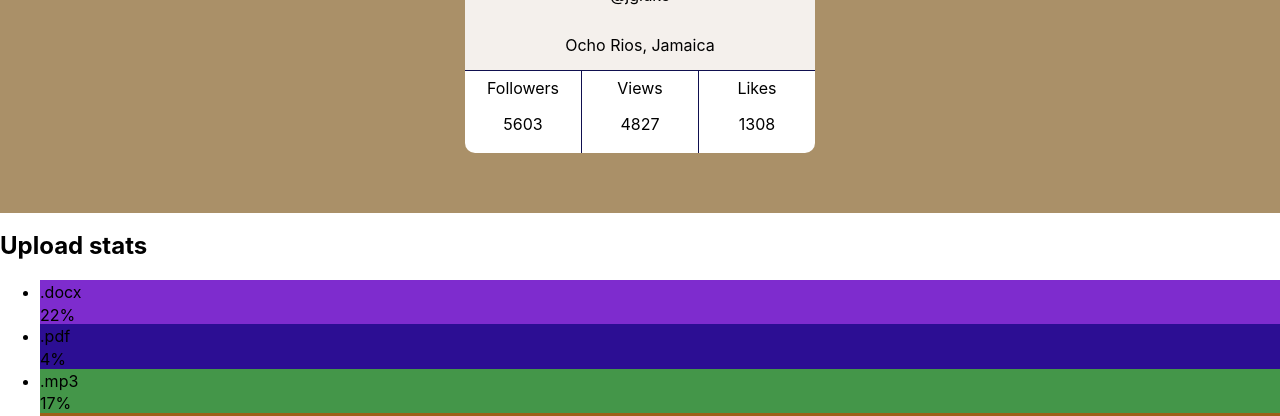
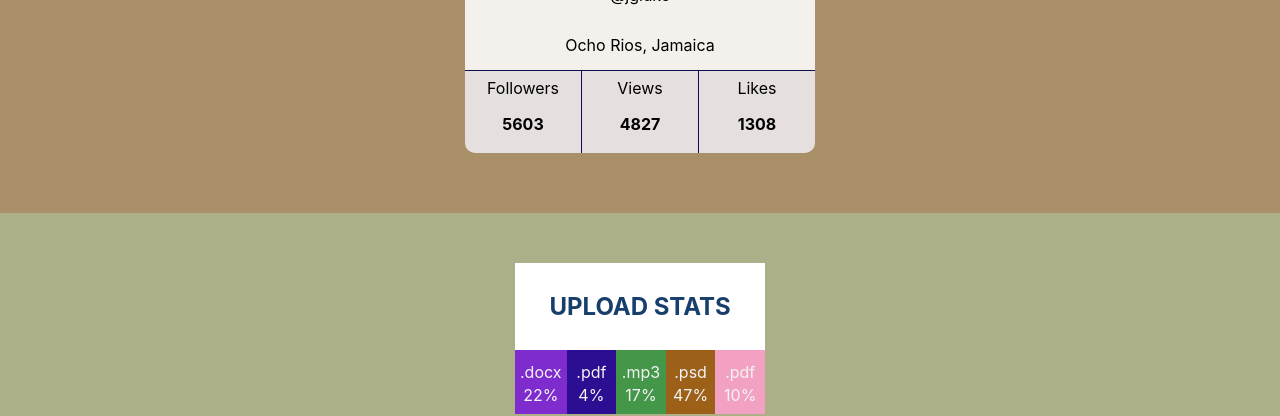
Before and after one commit to EuJinnLucaShow/goit-react-hw-01-components, a React (Create React App) app: page / in a window 1280 px wide. Shown: the part 408-824 px from the top of the page. Built offline with nearby package versions, Linux system fonts and the light colour scheme.

Commit message:
Added styles file to Statistics
Added styles file to Statistics

```diff
--- a/src/components/Profile/profile.styled.css
+++ b/src/components/Profile/profile.styled.css
@@ -42,7 +42,7 @@
 }
 
 .stats {
-  background-color: #fff;
+  background-color: #e5dfdf;
   width: 350px;
   display: flex;
   margin: 0 auto;
@@ -76,12 +76,13 @@
   line-height: 1.62;
   font-weight: 16px;
   text-align: center;
+  justify-content: center
 }
 
 .quantity {
   text-align: center;
   font-size: 16px;
   line-height: 1.58;
-  font-weight: 18px;
+  font-weight: bold;
   margin: 10px auto;
 }
--- a/src/components/Statistics/Statistics.jsx
+++ b/src/components/Statistics/Statistics.jsx
@@ -1,4 +1,5 @@
 import PropTypes from 'prop-types';
+import './statistics.styled.css';
 
 const Statistics = ({ title, stats }) => {
   const generateRandomColor = () => {
--- /dev/null
+++ b/src/components/Statistics/statistics.styled.css
@@ -0,0 +1,34 @@
+.title {
+  text-transform: uppercase;
+  text-align: center;
+  color: #183e6c;
+  margin: 0 auto;
+  padding-top: 30px;
+  padding-bottom: 30px;
+  background-color: white;
+}
+
+.statistics {
+  width: 250px;
+  margin: 0 auto;
+  padding: 50px 20px;
+}
+
+.stat-list {
+  display: flex;
+  justify-content: center;
+  margin: 0 auto;
+  padding: 0;
+}
+
+.item {
+  display: flex;
+  flex-direction: column;
+  margin: auto;
+  margin-top: 0;
+  text-align: center;
+  font-size: 16px;
+  color: #f3f3f3;
+  width: 50px;
+  padding: 10px 5px;
+}
--- a/src/index.css
+++ b/src/index.css
@@ -5,6 +5,7 @@ body {
     sans-serif;
   -webkit-font-smoothing: antialiased;
   -moz-osx-font-smoothing: grayscale;
+  background-color: rgb(172, 175, 135);
 }
 
 code {
```
